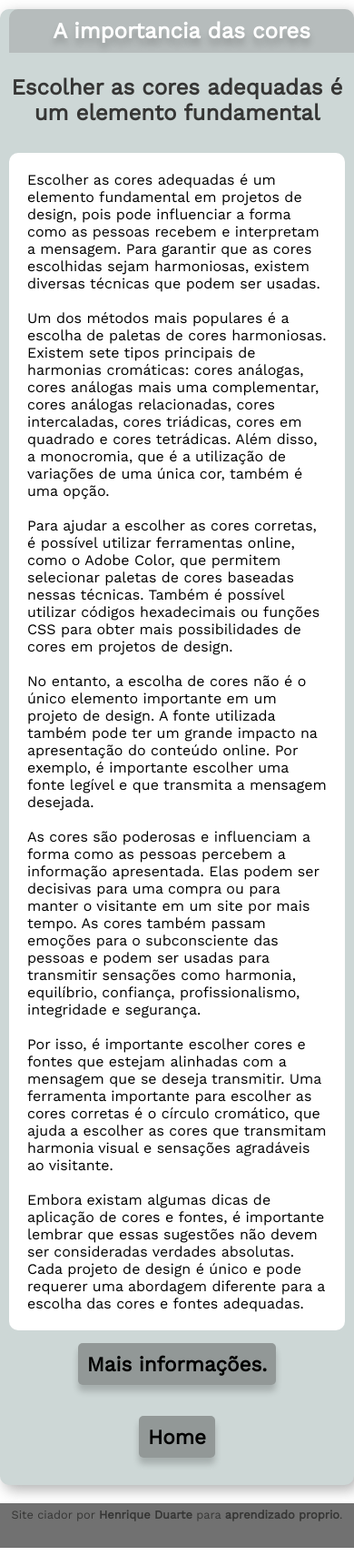
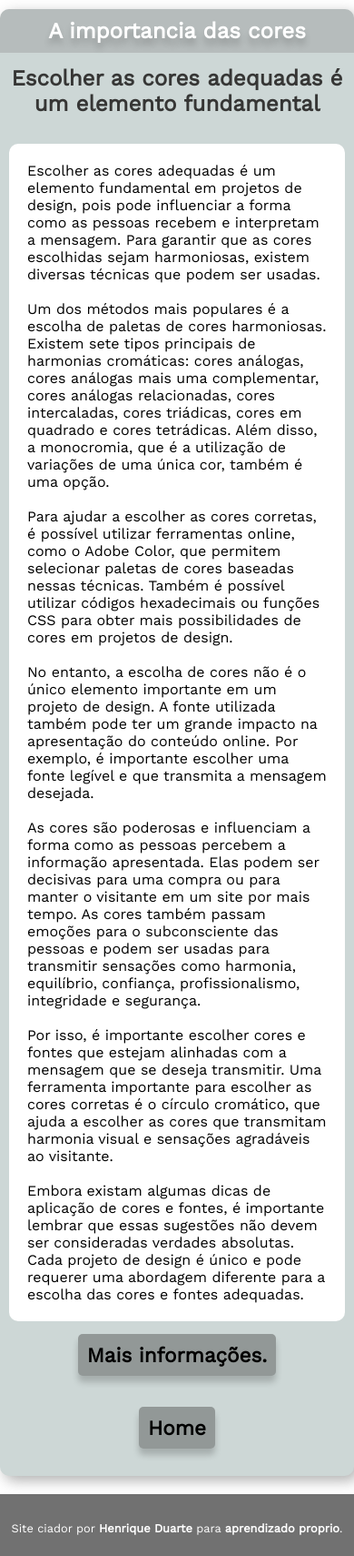
Before and after one commit to Duarte-30/teste1, a plain HTML site: page cores.html in a window 390 px wide. Shown: the whole page at 91% size. Drawn offline with nearby package versions, Linux system fonts and the light colour scheme.

Commit message:
Update 3.1

```diff
--- a/cores.html
+++ b/cores.html
@@ -32,7 +32,7 @@
     </main>
 
     <footer class="rodape">
-        <p>Site ciador por <strong>Henrique Duarte</strong> para <strong>aprendizado proprio</strong>.</p>
+        <p class="rodape">Site ciador por <strong>Henrique Duarte</strong> para <strong>aprendizado proprio</strong>.</p>
     </footer>
 </body>
 </html>
--- a/style.css
+++ b/style.css
@@ -21,6 +21,7 @@ body {
     margin-top: -10px;
     margin-left: -10px;
     margin-right: -10px;
+    margin-bottom: -10px;
 }
 
 h1 {
@@ -230,7 +231,7 @@ a {
     /* Adjust margins and paddings for smaller screens */
     @media only screen and (max-width: 991px) {
     .h1-home {
-    margin-left: -20px;
+    margin-left: -10px;
     }
     .style {
     margin-top: 20px;
@@ -239,7 +240,7 @@ a {
 
     @media only screen and (max-width: 767px) {
     .h1-home {
-    margin-left: 0px;
+    margin-left: -10px;
     }
     .style {
     margin-top: 10px;
```
Also changed, not shown: caixas.html (+1 -1 lines), cordel.html (+1 -1 lines), criaçao-site.html (+1 -1 lines), design.html (+1 -1 lines), estilos.html (+1 -1 lines), fontes.html (+1 -1 lines), imagens.html (+1 -1 lines), links.html (+1 -1 lines), responsividade.html (+1 -1 lines), seletores.html (+1 -1 lines).
